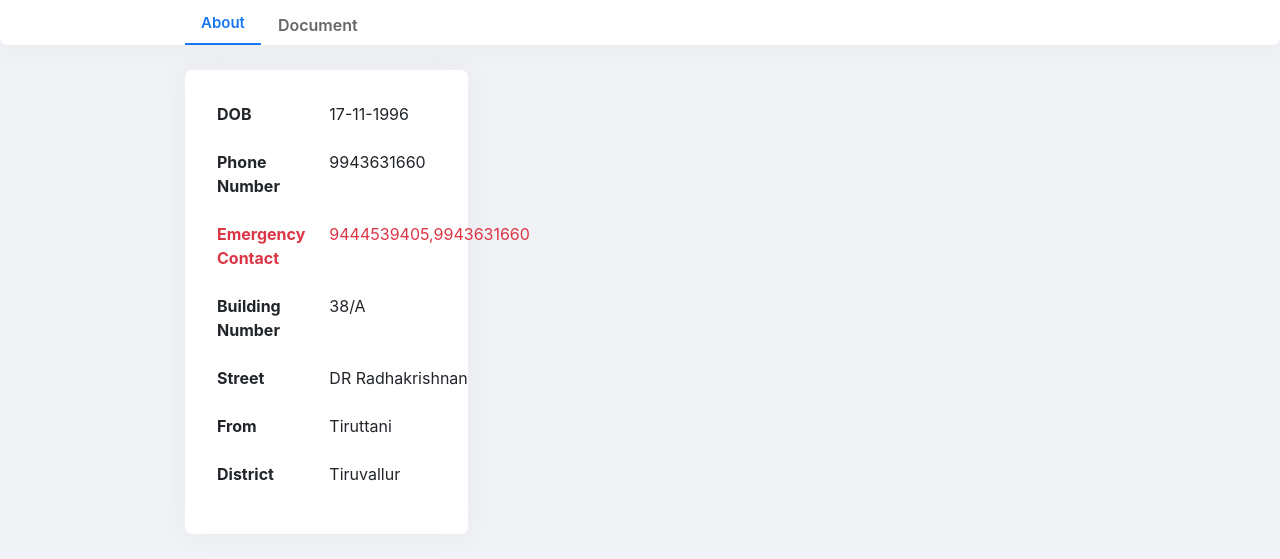
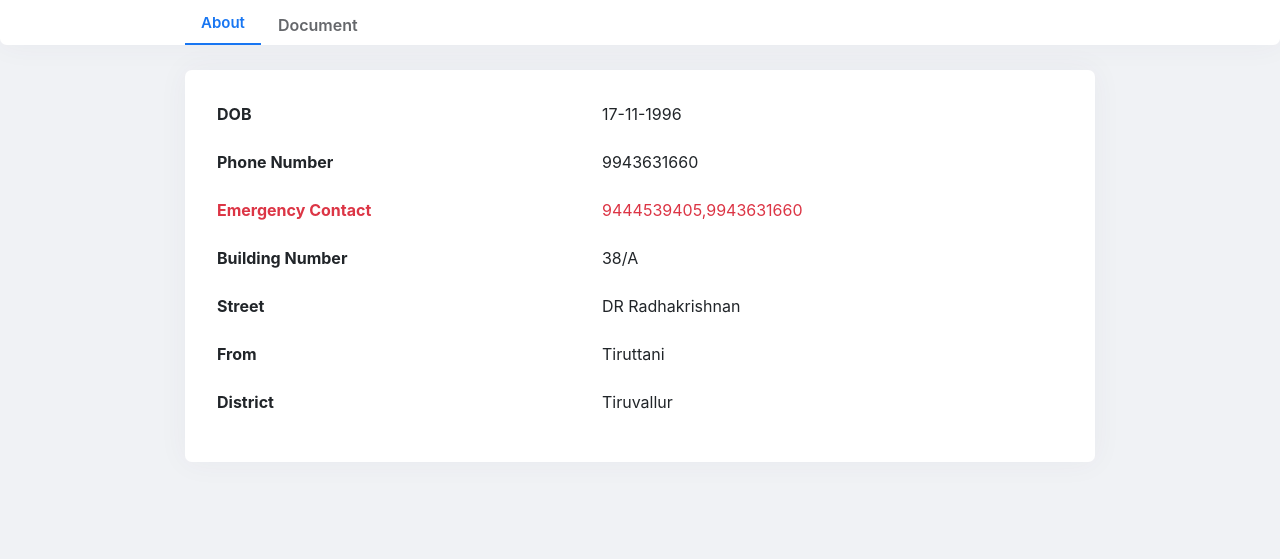
Before and after one commit to anveshbabu/profile, a plain HTML site: page index.html in a window 1280 px wide. Shown: the part 420-979 px from the top of the page. After the commit the page ends 907 px from the top, so only its background shows below. Drawn offline with nearby package versions, Linux system fonts and the light colour scheme.

Commit message:
col and titel change

```diff
--- a/index.html
+++ b/index.html
@@ -2,7 +2,7 @@
 <html lang="en">
 
 <head>
-  <title>Bootstrap Example</title>
+  <title>Anvesh profile</title>
   <meta charset="utf-8">
   <meta name="viewport" content="width=device-width, initial-scale=1">
   <link rel="stylesheet" href="https://maxcdn.bootstrapcdn.com/bootstrap/4.4.1/css/bootstrap.min.css">
@@ -53,7 +53,7 @@
     <div class="tab-content" id="myTabContent">
       <div class="tab-pane fade show active" id="about" role="tabpanel" aria-labelledby="about-tab">
         <div class="row">
-          <div class="col-sm-4">
+          <div class="col-sm-4 col-md-12">
             <div class="card">
               <div class="card-body">
                 <table class="table table-borderless">
```
